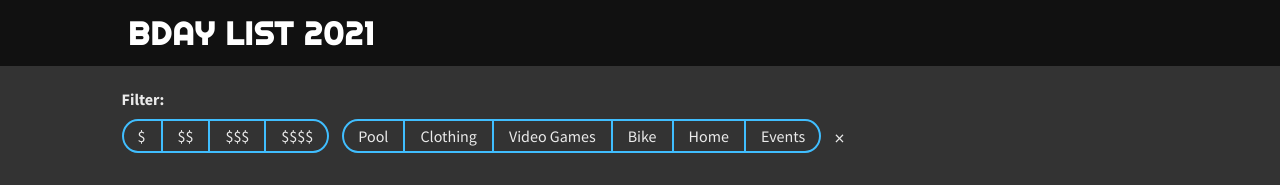
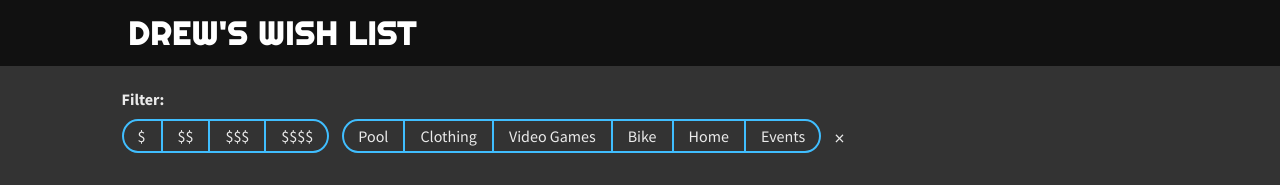
Before and after one commit to dwbert/bday-list, a plain HTML site: page index.html in a window 1280 px wide. Shown: the top 185 px of the page. Drawn offline with Linux system fonts and the light colour scheme.

Commit message:
Rename to wishlist

```diff
--- a/index.html
+++ b/index.html
@@ -43,7 +43,7 @@
 	<body>
 		<header>
 			<div>
-				<h1 class='branding'>BDay List 2021</h1>
+				<h1 class='branding'>Drew's Wish List</h1>
 			</div>
 			<div class='spacer'></div>
 		</header>
```
